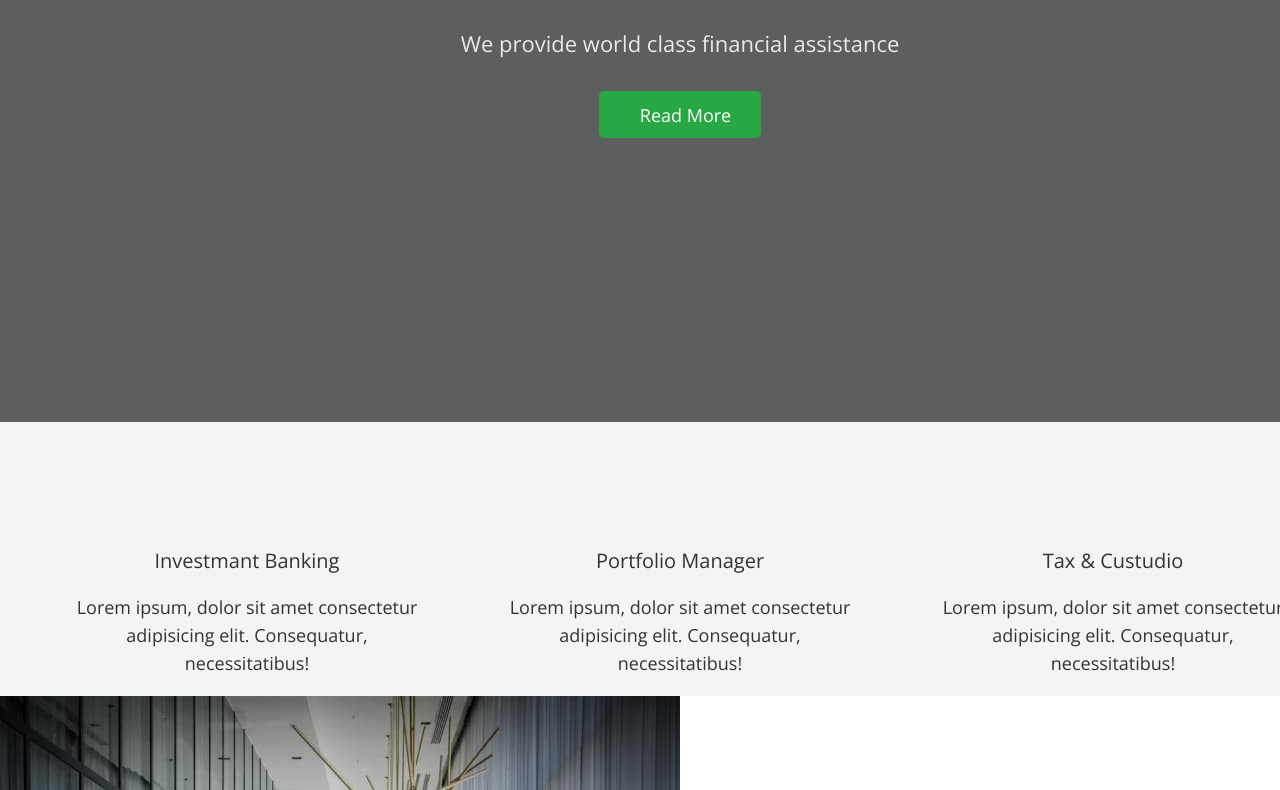
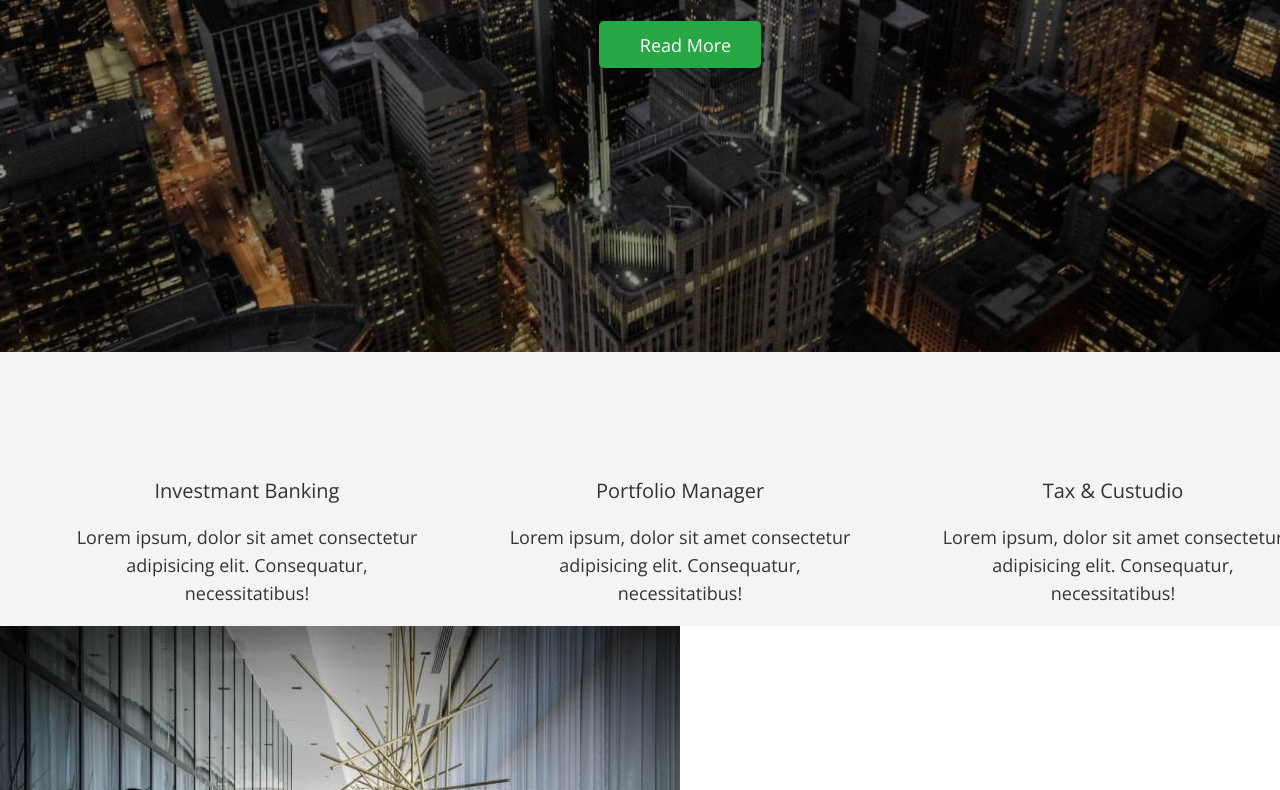
Before and after one commit to KolBa228/comandproject1, a plain HTML site: page index.html in a window 1280 px wide. Shown: the part 415-1205 px from the top of the page. Drawn offline with nearby package versions, Linux system fonts and the light colour scheme.

Commit message:
backgroundimg

```diff
--- a/css/styles.css
+++ b/css/styles.css
@@ -72,6 +72,8 @@ button {
 
 /* Header styles */
 .header {
+  position: absolute;
+  width: 100%;
   background-color: #5e5e5e;
   color: var(--secondary-text-color);
 }
@@ -120,6 +122,17 @@ button {
 
 /* Hero */
 .hero {
+  background-image: linear-gradient(
+      0deg,
+      rgba(0, 0, 0, 0.4),
+      rgba(0, 0, 0, 0.4)
+    ),
+    url(../images/hero/hero-bg.jpg);
+  background-repeat: no-repeat;
+  background-position: center;
+  background-size: cover;
+  max-width: 1360px;
+  margin: 0 auto;
   padding-top: 259px;
   padding-bottom: 284px;
   background-color: #5e5e5e;
```
Also changed, not shown: images/hero/hero-bg.jpg (added).
